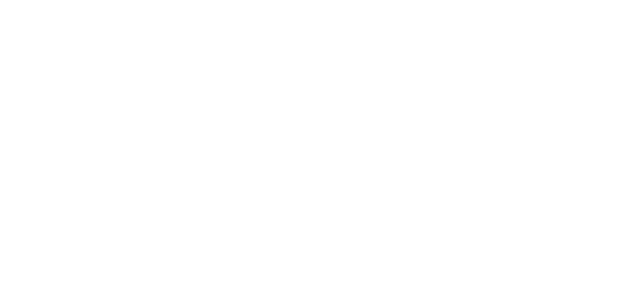
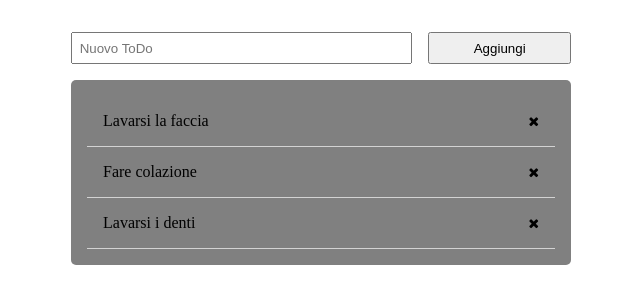
Before and after one commit to gmirizzi/vue-todolist, a plain HTML site: page index.html in a window 1280 px wide. Shown: the whole page, without its empty margins (319-959 px from the left). Drawn offline with nearby package versions, Linux system fonts and the light colour scheme.

Commit message:
struttura html e stile

```diff
--- a/index.html
+++ b/index.html
@@ -4,9 +4,28 @@
     <meta charset="UTF-8">
     <meta http-equiv="X-UA-Compatible" content="IE=edge">
     <meta name="viewport" content="width=device-width, initial-scale=1.0">
+    <!-- link css -->
+    <link rel="stylesheet" href="stile.css">
+    <!-- link fa -->
+    <link rel="stylesheet" href="https://cdnjs.cloudflare.com/ajax/libs/font-awesome/4.7.0/css/font-awesome.min.css">
     <title>To Do List</title>
 </head>
 <body>
+    <div id="root">
+        <div id="add">
+            <input type="text" placeholder="Nuovo ToDo">
+            <button>Aggiungi</button>
+        </div>
+        <ul>
+            <li v-for="todo in todos">
+                {{todo.text}}
+                <button><i class="fa fa-close"></i></button>
+            </li>
+        </ul>
+    </div>
+    <!-- link vue -->
+	<script src="https://cdn.jsdelivr.net/npm/vue@2.6.14/dist/vue.js"></script>
+    <!-- link js -->
     <script src="script.js"></script>
 </body>
 </html>
--- a/script.js
+++ b/script.js
@@ -1,14 +1,21 @@
-const todos = [
+const app = new Vue (
     {
-        todo:'Lavarsi la faccia',
+        el:'#root',
+        data: {
+            todos: [
+                {
+                    text:'Lavarsi la faccia',
                     done:false
                 },
                 {
-        todo:'Fare colazione',
+                    text:'Fare colazione',
                     done:false
                 },
                 {
-        todo:'Lavarsi i denti',
+                    text:'Lavarsi i denti',
                     done:false
                 }
             ]
+        }
+    }
+)
--- /dev/null
+++ b/stile.css
@@ -0,0 +1,57 @@
+* {
+    margin: 0;
+    padding: 0;
+    box-sizing: border-box;
+}
+
+#root {
+    padding: 1em;
+}
+
+#add {
+    display: flex;
+    justify-content: center;
+    max-width: 500px;
+    margin: 1em auto;
+    gap: 1em;
+    flex-wrap: wrap;
+}
+
+#add input {
+    flex-grow: 2;
+    padding: .5em;
+}
+
+#add button {
+    flex-grow: 1;
+    flex-shrink: 0;
+    padding: .5em;
+    cursor: pointer;
+}
+
+ul {
+    list-style: none;
+    background-color: gray;
+    max-width: 500px;
+    margin: 0 auto;
+    padding: 1em;
+    border-radius: 5px;
+}
+
+li {
+    display: flex;
+    justify-content: space-between;
+    border-bottom: 1px solid lightgray;
+    padding: 1em;
+}
+
+li:hover {
+    background-color: white;
+    cursor: pointer;
+}
+
+li button {
+    border: none;
+    background-color: transparent;
+    cursor: pointer;
+}
```
Lines whose indentation alone changed are shown as unchanged.
